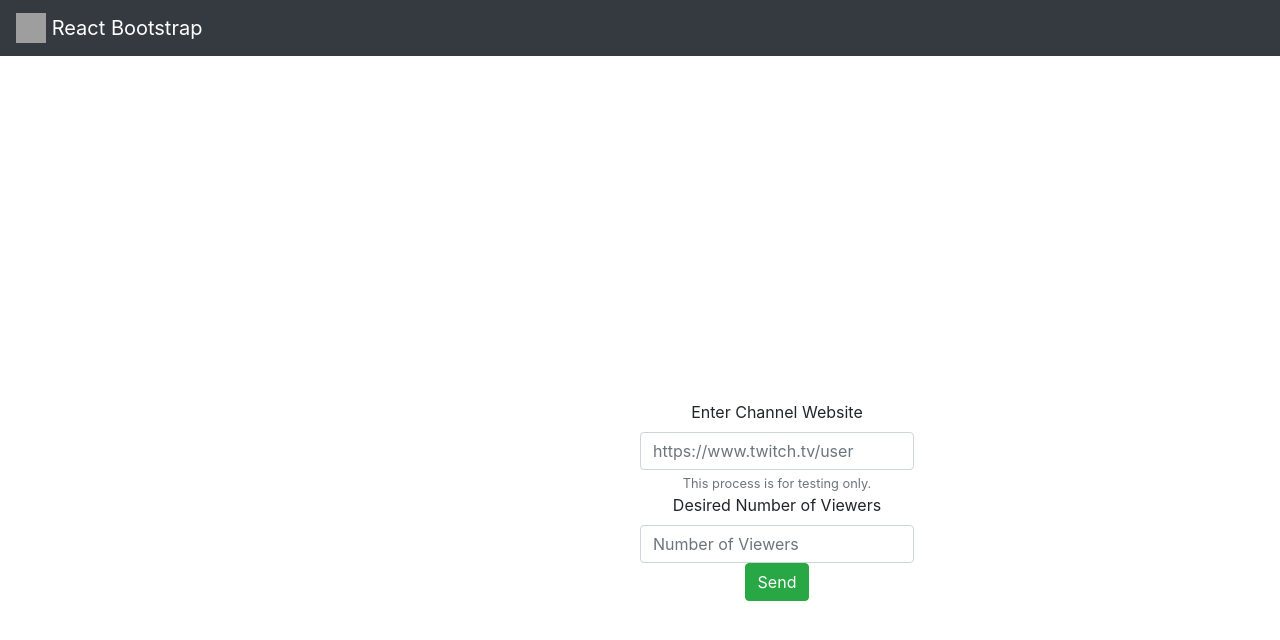
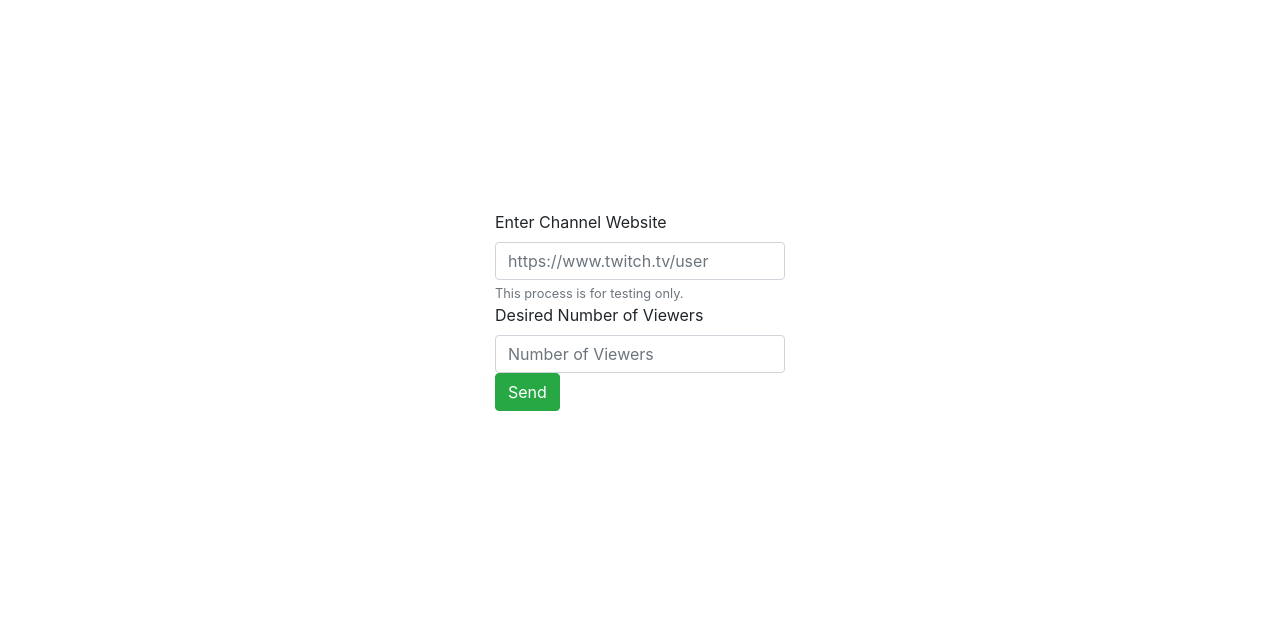
Before and after one commit to MarioR9/Viewers_Frontend, a React (Create React App) app: page / in a window 1280 px wide. Shown: the top 640 px of the page. Built offline with nearby package versions, Linux system fonts and the light colour scheme; grey boxes are pictures that could not be loaded.

Commit message:
navigation removed

```diff
--- a/src/App.css
+++ b/src/App.css
@@ -1,5 +1,8 @@
 .App {
-  text-align: center;
+  margin: auto;
+  margin-top: 10%;
+  width: 50%;
+  padding: 10px;
 }
 
 .App-logo {
@@ -22,7 +25,8 @@
 }
 
 .Center-Container{
-  position: absolute;
-  top: 50%;
-  left: 50%;
+  margin: auto;
+  margin-top: 10%;
+  width: 50%;
+  padding: 10px;
 }
--- a/src/App.js
+++ b/src/App.js
@@ -1,15 +1,11 @@
 import React from 'react';
 import Views from './Components/Views'
-import NavBar from './Components/Navigation'
 import './App.css';
 
 function App() {
   return (
   <div>
           <div className="App">
-          <div>
-          <NavBar/>
-          </div>
           <div className="Center-Container">
           <Views/>
           </div>
```
Also changed, not shown: 1 other file (tests, documents, lock files or other folders).
